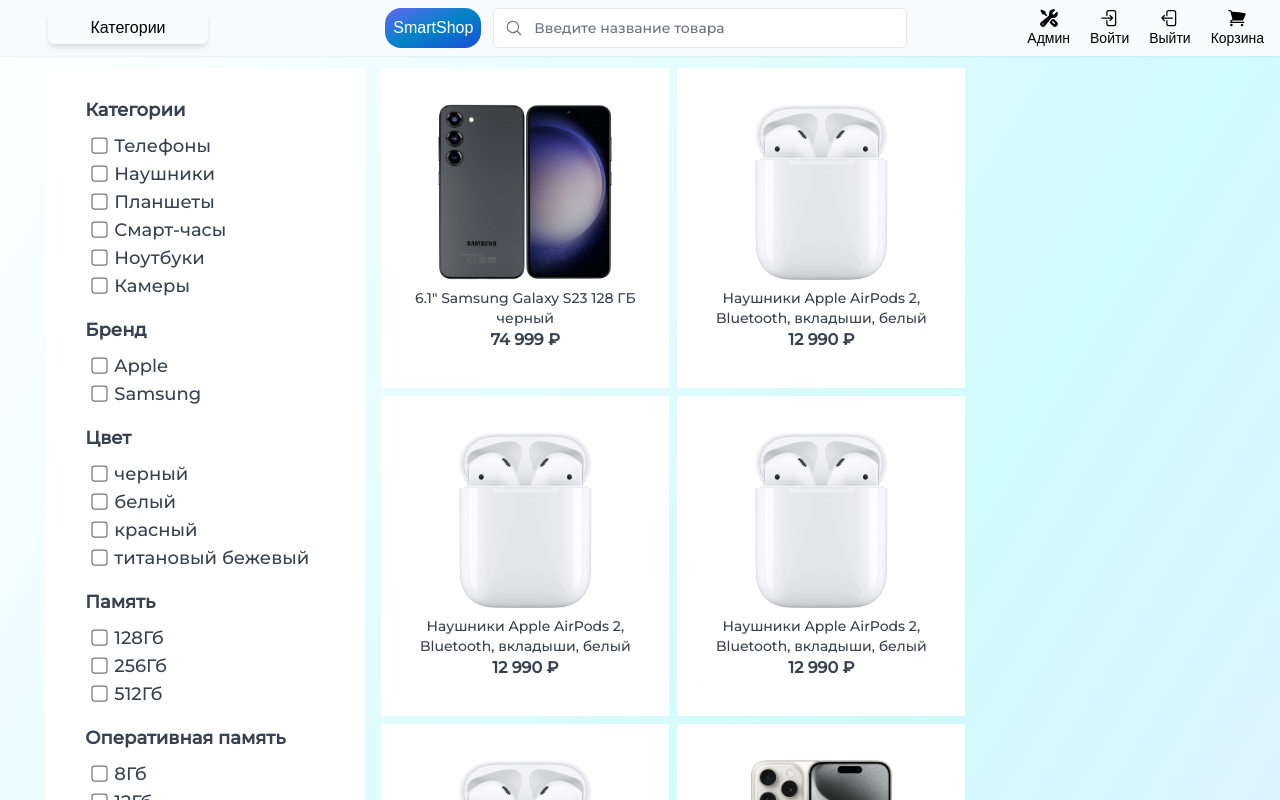
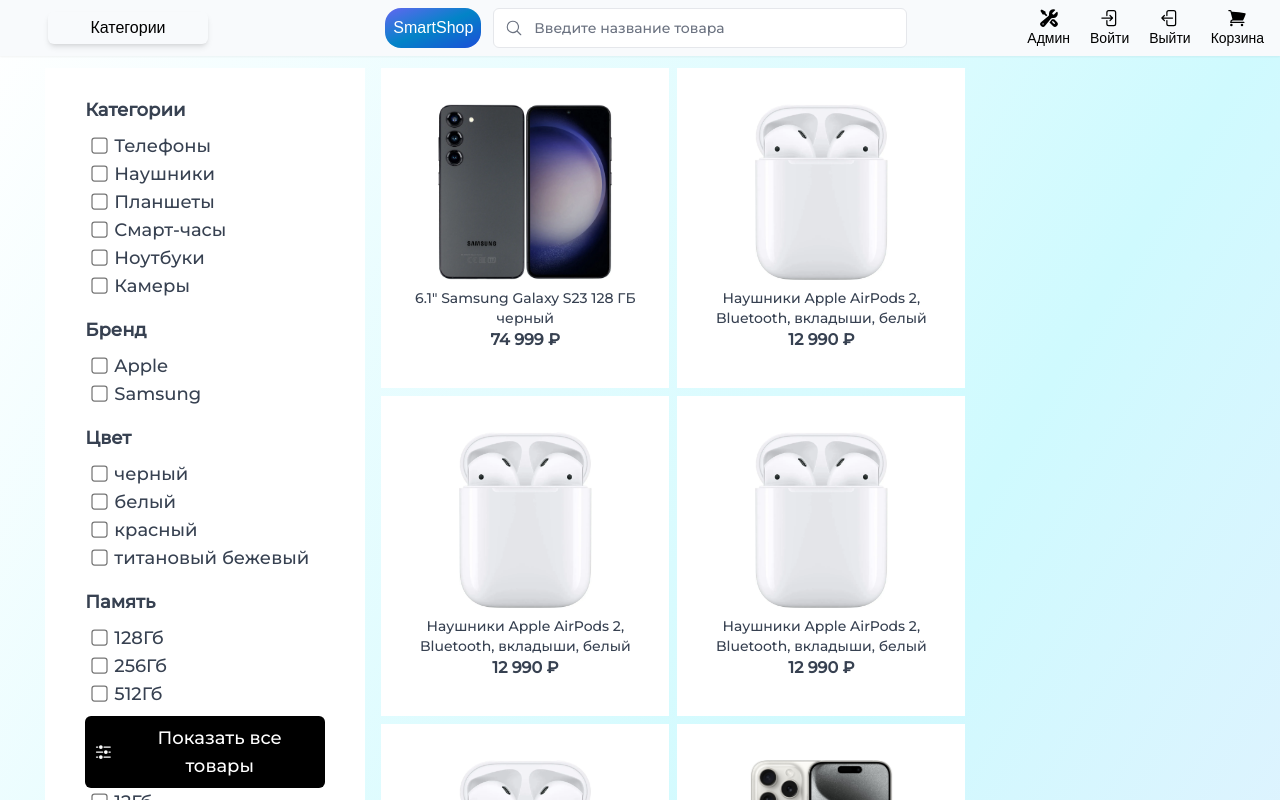
Before and after one commit to f-kurdan/SmartShop, a Next.js app in the folder online-store/new-client/: page /catalog in a window 1280 px wide. Shown: the top 800 px of the page. Built offline with nearby package versions, Linux system fonts and the light colour scheme; a web font is replaced by a local one.

Commit message:
Add icon to button

```diff
--- a/online-store/new-client/src/components/products/filters/filter-button.tsx
+++ b/online-store/new-client/src/components/products/filters/filter-button.tsx
@@ -1,3 +1,4 @@
+import { AdjustmentsHorizontalIcon } from '@heroicons/react/24/solid'
 import React, { useState } from 'react'
 
 const FilterButton = (
@@ -16,7 +17,9 @@
 
 
     return (
-        <div className={`transition-all duration-300 sticky text-center rounded-md bg-black text-white p-2 hover:cursor-pointer hover:shadow-lg hover:shadow-violet-400/50 ${count? 'bottom-3 opacity-100' : ' -bottom-full opacity-0 invisible'}`} onClick={onClick}>Применить </div>
+        <div className={`flex flex-row justify-center gap-2 items-center transition-all duration-300 sticky text-center rounded-md bg-black text-white p-2 hover:cursor-pointer hover:shadow-lg hover:shadow-violet-400/50 bottom-3`} onClick={onClick}>
+                <AdjustmentsHorizontalIcon width={21} height={20} />
+            {count?'Применить': 'Показать все товары'} </div>
     )
 }
 
--- a/online-store/new-client/src/components/products/filters/filter.tsx
+++ b/online-store/new-client/src/components/products/filters/filter.tsx
@@ -4,7 +4,6 @@
 import CategoriesFilter from './categories-filter';
 import CharacteristicsFilter from './characteristics-filter';
 import { usePathname, useRouter, useSearchParams } from 'next/navigation';
-import { CurrencyEuroIcon } from '@heroicons/react/24/solid';
 import FilterButton from './filter-button';
 
 const Filter = () => {
```
